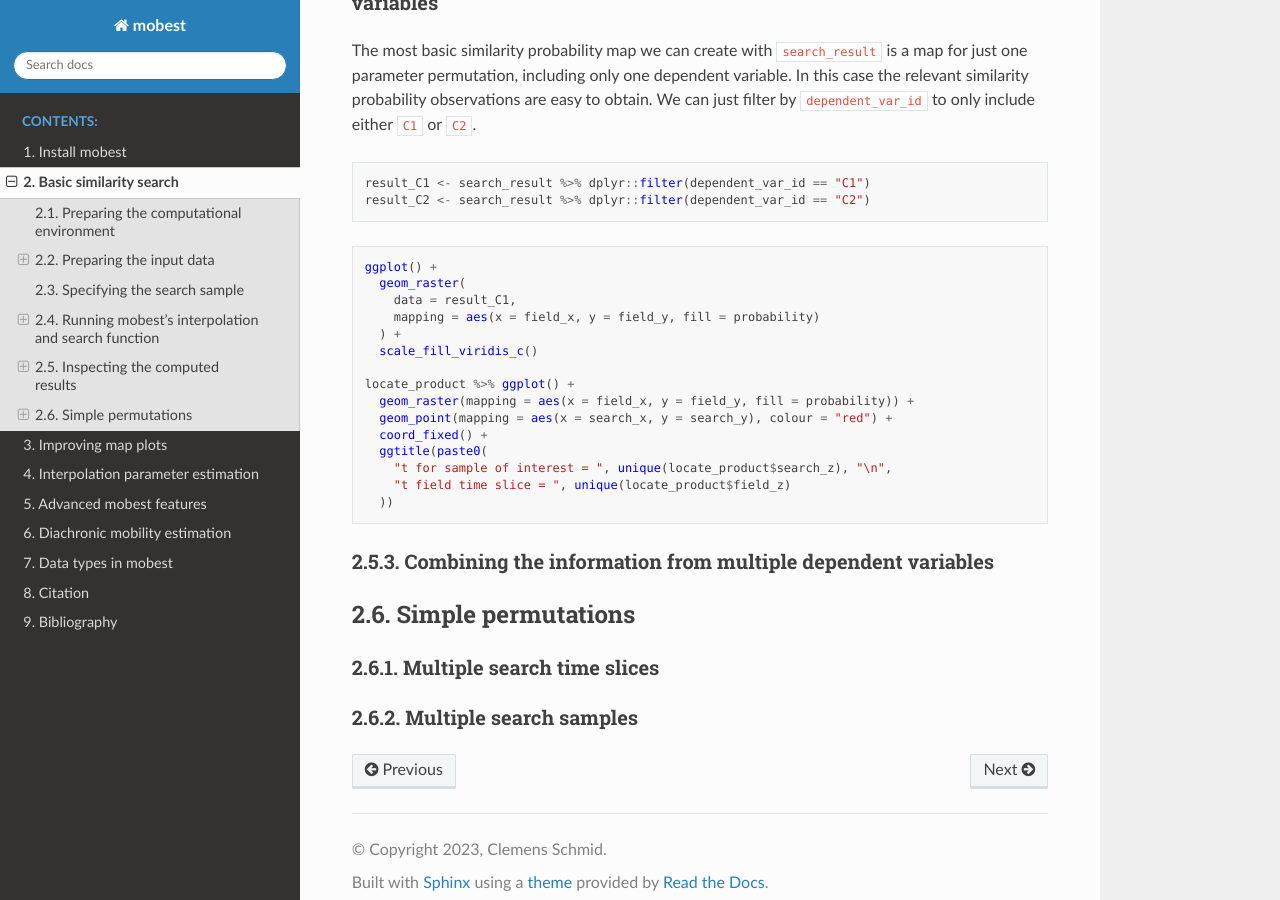
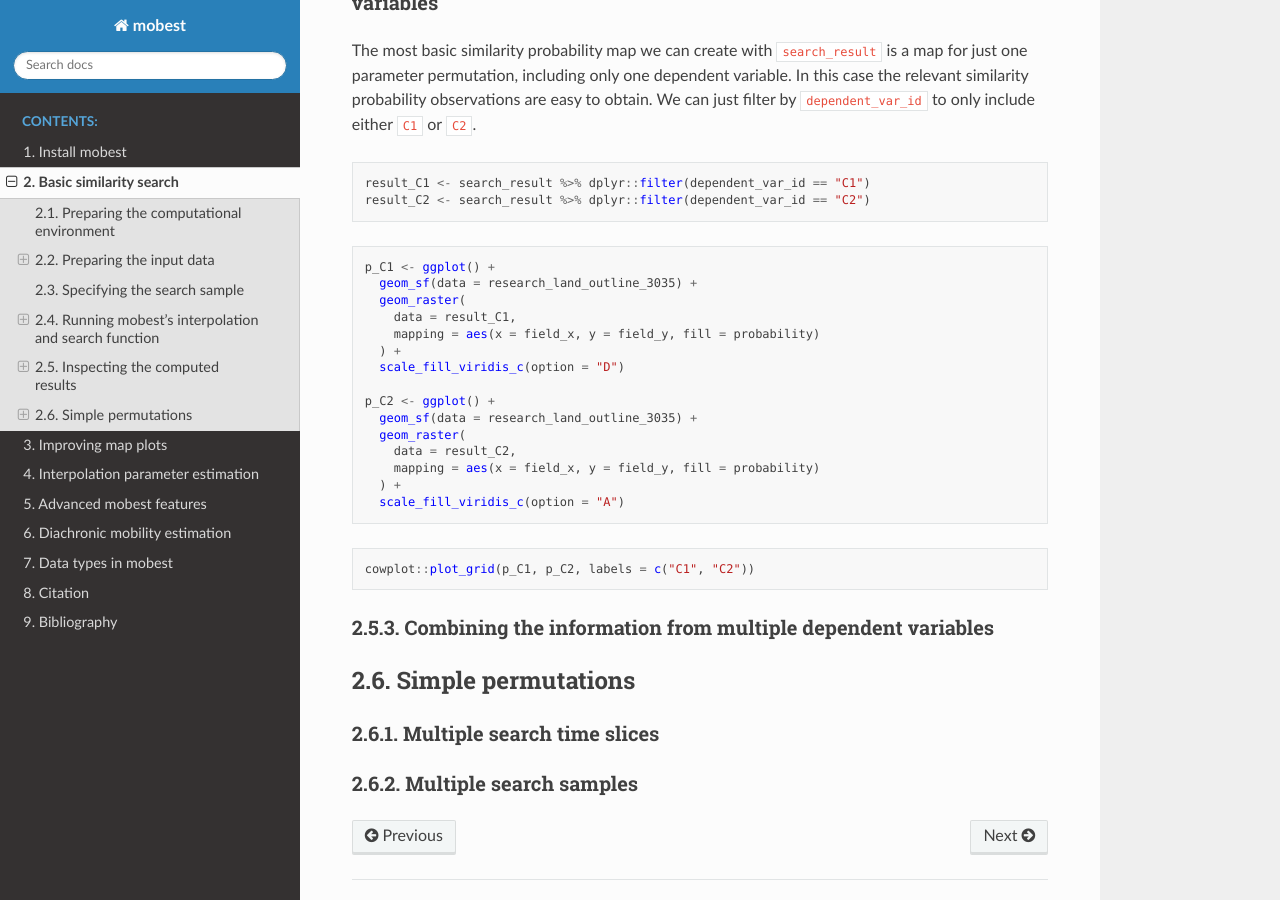
Before and after one commit to nevrome/mobest, a Sphinx documentation site: the page built from docs/basic.md, in a window 1280 px wide and 900 px high, scrolled down 14842 px. Built offline with Sphinx 7.4.7 and the Read the Docs theme 2.0.0, drawn with Linux system fonts in a browser that asks for light colours; cross-references to code outside the pages are shown as plain code.

Commit message:
started to think about plotting - probably it's best to first make the simplest possible plot and then later crank it up to 11 without an extra top level chapter

````diff
--- a/docs/basic.md
+++ b/docs/basic.md
@@ -505,21 +505,25 @@ result_C2 <- search_result %>% dplyr::filter(dependent_var_id == "C2")
 ```
 
 ```r
-ggplot() +
+p_C1 <- ggplot() +
+  geom_sf(data = research_land_outline_3035) +
   geom_raster(
     data = result_C1,
     mapping = aes(x = field_x, y = field_y, fill = probability)
   ) +
-  scale_fill_viridis_c()
+  scale_fill_viridis_c(option = "D")
 
-locate_product %>% ggplot() +
-  geom_raster(mapping = aes(x = field_x, y = field_y, fill = probability)) +
-  geom_point(mapping = aes(x = search_x, y = search_y), colour = "red") +
-  coord_fixed() +
-  ggtitle(paste0(
-    "t for sample of interest = ", unique(locate_product$search_z), "\n",
-    "t field time slice = ", unique(locate_product$field_z)
-  ))
+p_C2 <- ggplot() +
+  geom_sf(data = research_land_outline_3035) +
+  geom_raster(
+    data = result_C2,
+    mapping = aes(x = field_x, y = field_y, fill = probability)
+  ) +
+  scale_fill_viridis_c(option = "A")
+```
+
+```r
+cowplot::plot_grid(p_C1, p_C2, labels = c("C1", "C2"))
 ```
 
 ### Combining the information from multiple dependent variables
@@ -541,6 +545,15 @@ Here is a simple, artificial example how 2. can be used:
 ```r
 # multiply probabilities for PCA coordinate 1 and PCA coordinate 2
 locate_product <- mobest::multiply_dependent_probabilities(locate_simple)
+
+locate_product %>% ggplot() +
+  geom_raster(mapping = aes(x = field_x, y = field_y, fill = probability)) +
+  geom_point(mapping = aes(x = search_x, y = search_y), colour = "red") +
+  coord_fixed() +
+  ggtitle(paste0(
+    "t for sample of interest = ", unique(locate_product$search_z), "\n",
+    "t field time slice = ", unique(locate_product$field_z)
+  ))
 
 ```
 
````
